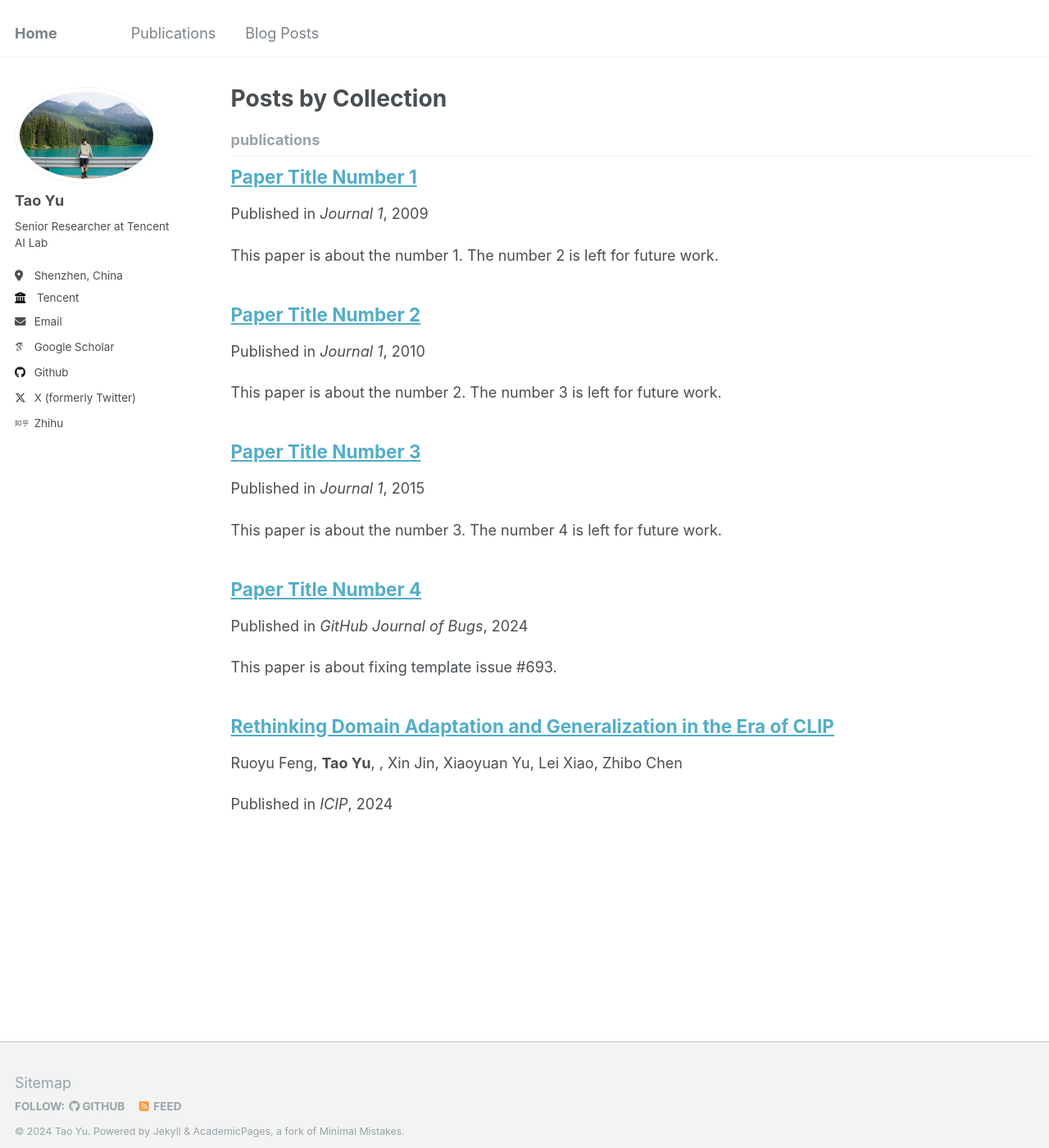
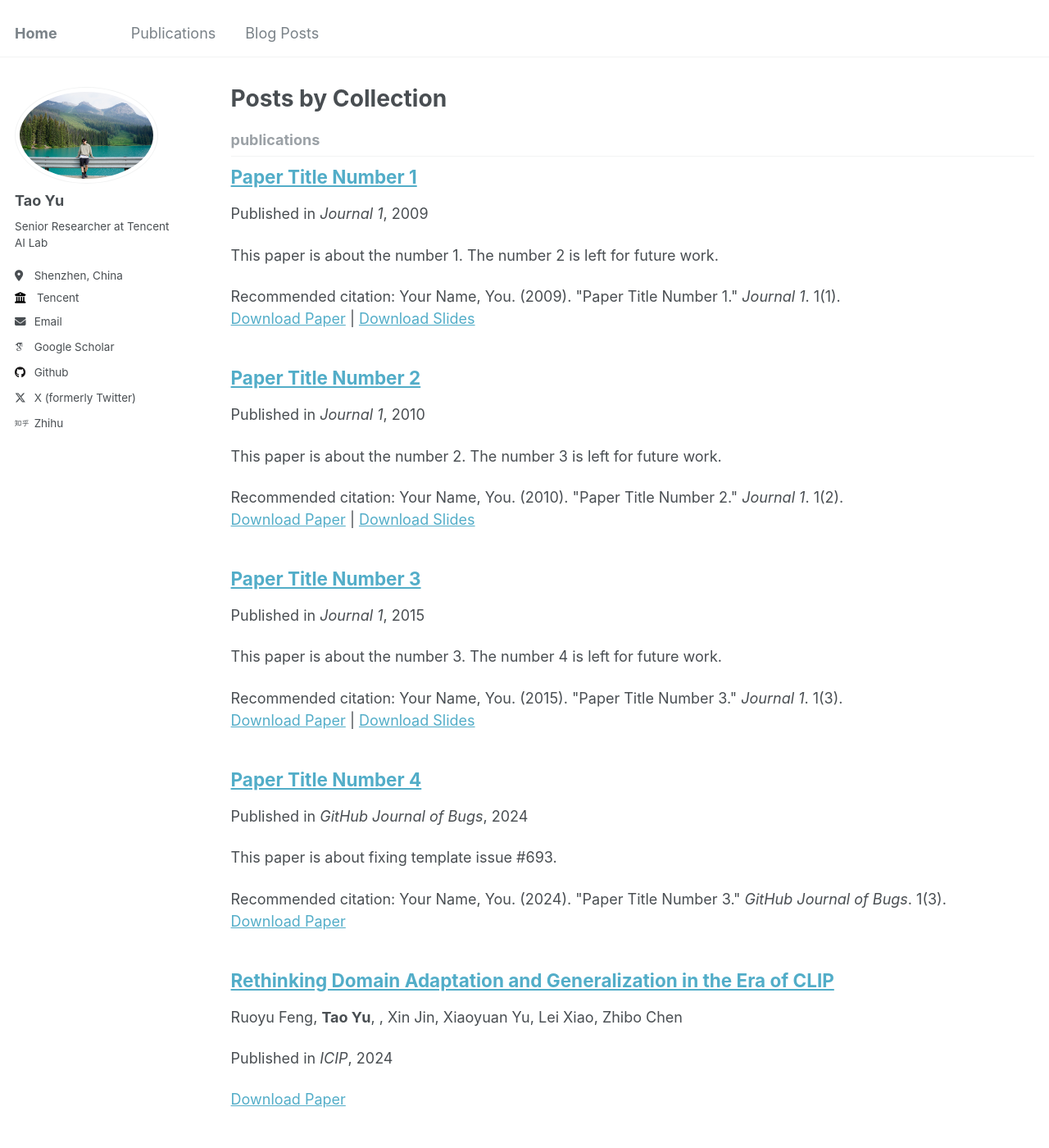
Before and after one commit to geekyutao/geekyutao.github.io, a Jekyll site: the page built from _pages/collection-archive.html, in a window 1280 px wide and 1400 px high. Shown: the whole window at 82% size. Built offline with Jekyll 4.4.1, drawn with Linux system fonts in a browser that asks for light colours; some web fonts are replaced.

Commit message:
initialize

```diff
--- a/_includes/archive-single.html
+++ b/_includes/archive-single.html
@@ -57,6 +57,20 @@
     <p class="archive__item-excerpt" itemprop="description"><p>{{ post.excerpt | markdownify | remove: '<p>' | remove: '</p>' }}<strong><a href="{{ base_path }}{{ post.url }}" rel="permalink"> Read more</a></strong></p></p>
     {% endif %}
 
+    {% if post.citation and post.paperurl and post.slidesurl %}
+      <p>Recommended citation: {{ post.citation }}<br /><a href="{{ post.paperurl }}">Download Paper</a> | <a href="{{ post.slidesurl }}">Download Slides</a></p>
+    {% elsif post.citation and post.paperurl %}
+      <p>Recommended citation: {{ post.citation }}<br /><a href="{{ post.paperurl }}">Download Paper</a></p>
+    {% elsif post.citation and post.slidesurl %}
+      <p>Recommended citation: {{ post.citation }}<br /><a href="{{ post.slidesurl }}">Download Slides</a></p>
+    {% elsif post.citation %}
+      <p>Recommended citation: {{ post.citation }}</p>
+    {% elsif post.paperurl %}
+      <p><a href=" {{ post.paperurl }} ">Download Paper</a></p>
+    {% elsif post.slidesurl %}
+      <p>Download <a href="{{ post.slidesurl }}">Download Slides</a></p></p>
+    {% endif %}
+
     {% if page.paperurl and page.codeurl and page.projecturl %}
       <p><a href=" {{ post.paperurl }} ">Paper</a> | <a href="{{ post.codeurl }}">Code</a> | <a href="{{ post.projecturl }}">Project Page</a></p>
     {% elsif page.paperurl and page.codeurl %}
```
Also changed, not shown: other parts of _includes/archive-single.html (+1 -1 lines).
